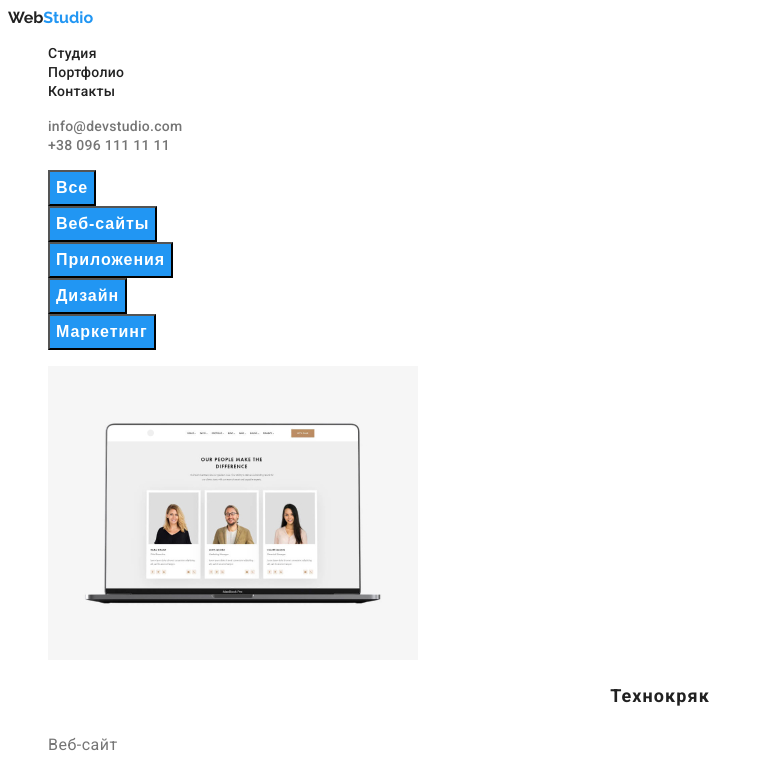
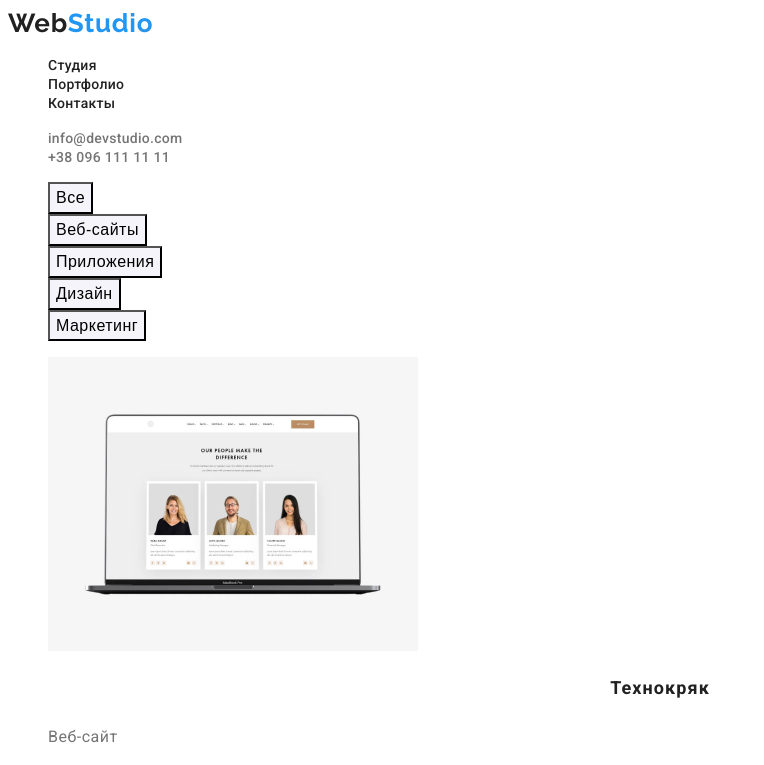
Before and after one commit to yuliaeremina93/goit-markup-hw-02, a plain HTML site: page portfolio.html in a window 1280 px wide. Shown: the top 765 px of the page, without its empty margins (0-764 px from the left). Drawn offline with Linux system fonts and the light colour scheme.

Commit message:
Logo and buttons corrected

```diff
--- a/css/styles.css
+++ b/css/styles.css
@@ -27,8 +27,12 @@ body {
 }
 /* HEADER */
 .logo {
+  letter-spacing: 0.03em;
   font-family: Raleway, sans-serif;
   color: var(--title-color);
+  font-weight: bold;
+  font-size: 26px;
+  line-height: 1.19;
 }
 
 .logo-blue {
@@ -125,7 +129,7 @@ body {
   color: white;
 }
 
-.address-address {
+.address-address > .link {
   font-size: 14px;
   line-height: 1.71;
   letter-spacing: 0.03em;
@@ -140,7 +144,20 @@ body {
 
 /* SECOND PAGE */
 /* PORTFOLIO SECTION */
-
+.portfolio-button {
+  background-color: #f5f4fa;
+  font-weight: 500;
+  font-size: 16px;
+  line-height: 1.62;
+  text-align: center;
+  letter-spacing: 0.03em;
+  cursor: pointer;
+}
+.portfolio-button:hover,
+.portfolio-button:focus {
+  color: white;
+  background-color: var(--accent-color);
+}
 .portfolio-title {
   font-weight: 700;
   font-size: 18px;
--- a/portfolio.html
+++ b/portfolio.html
@@ -38,19 +38,19 @@
     <h1 hidden>Портфолио</h1>
     <ul class="list">
         <li>
-            <button class="button" type="button">Все</button>
+            <button class="portfolio-button" type="button">Все</button>
         </li>
         <li>
-            <button class="button" type="button">Веб-сайты</button>
+            <button class="portfolio-button" type="button">Веб-сайты</button>
         </li>
         <li>
-            <button class="button" type="button">Приложения</button>
+            <button class="portfolio-button" type="button">Приложения</button>
         </li>
         <li>
-            <button class="button" type="button">Дизайн</button>
+            <button class="portfolio-button" type="button">Дизайн</button>
         </li>
         <li>
-            <button class="button" type="button">Маркетинг</button>
+            <button class="portfolio-button" type="button">Маркетинг</button>
         </li>
     </ul>
     <ul class="list portfolio-list">
```
